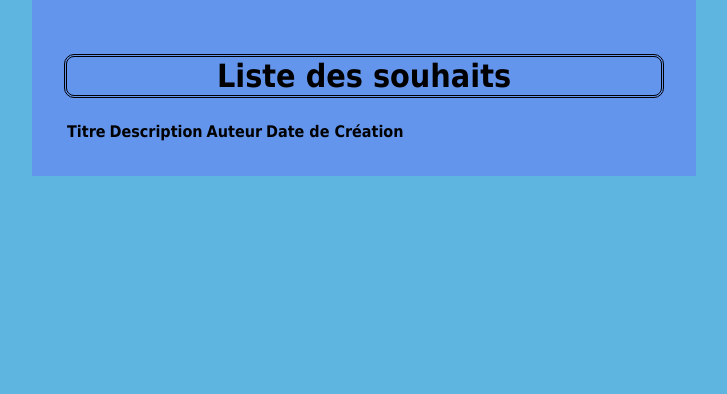
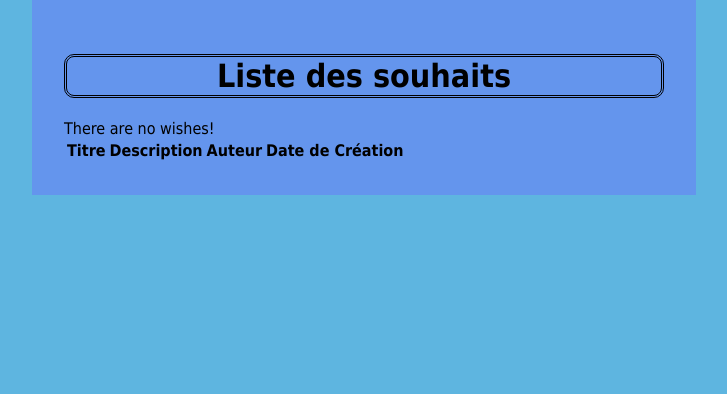
Before and after one commit to gaelherambourg/bucketlist, a Symfony app: template templates/wish/list.html.twig in a window 1280 px wide. Shown: the part 93-487 px from the top of the page, without its empty margins (276-1003 px from the left). Run offline with Twig, Linux system fonts and the light colour scheme; the template is opened without the code that fills it, so the values that code supplies are empty; some libraries are stand-ins or nearby versions.

Commit message:
Tp module 5 : affichage des wishes

```diff
--- a/templates/wish/list.html.twig
+++ b/templates/wish/list.html.twig
@@ -22,6 +22,8 @@
                 <td>{{ wish.dateCreated|date('d/m/Y') }}</td>
 
             </tr>
+                {% else %}
+                <div>There are no wishes!</div>
             {% endfor %}
         </table>
     </div>
```
Also changed, not shown: src/Controller/WishController.php (+9 -2 lines).
